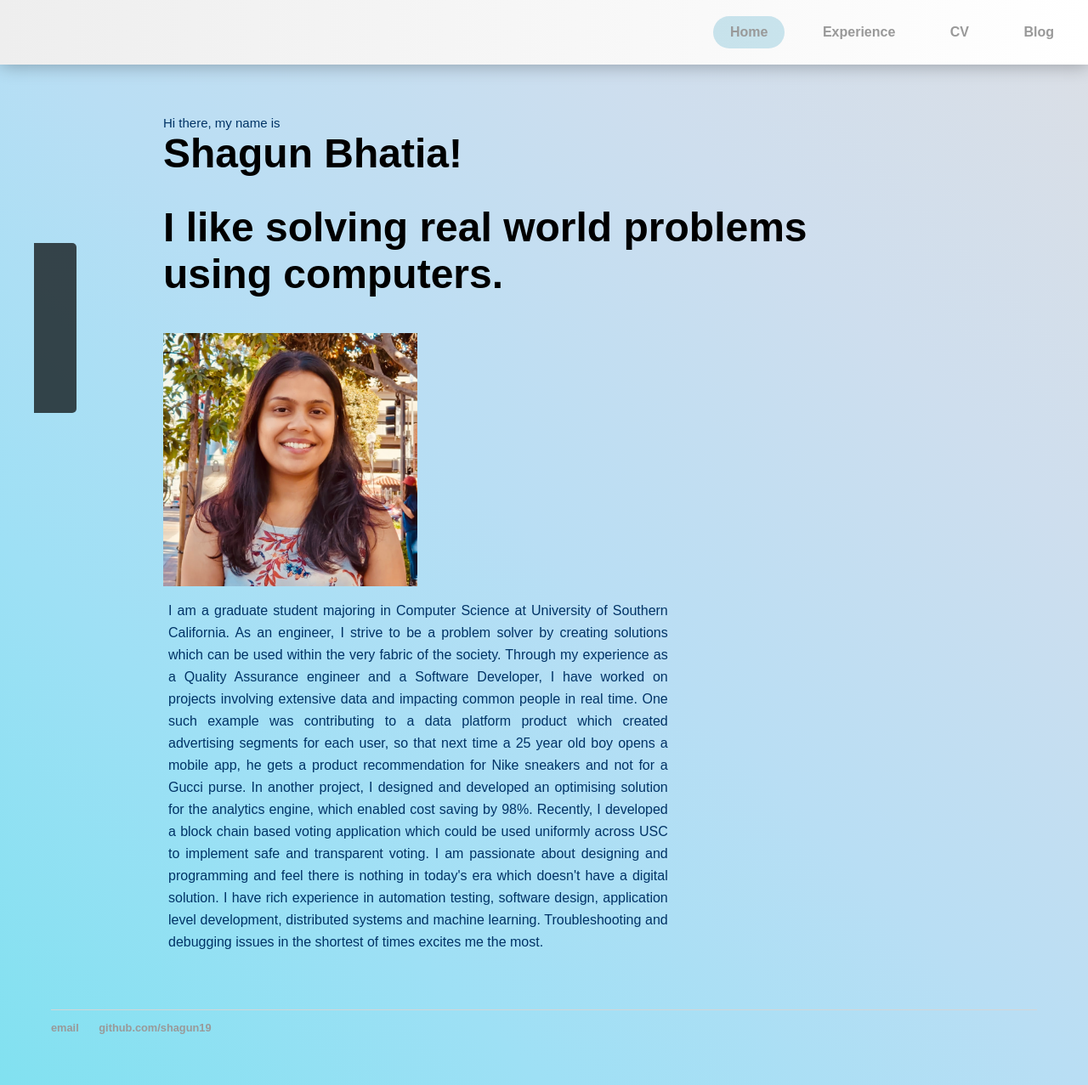
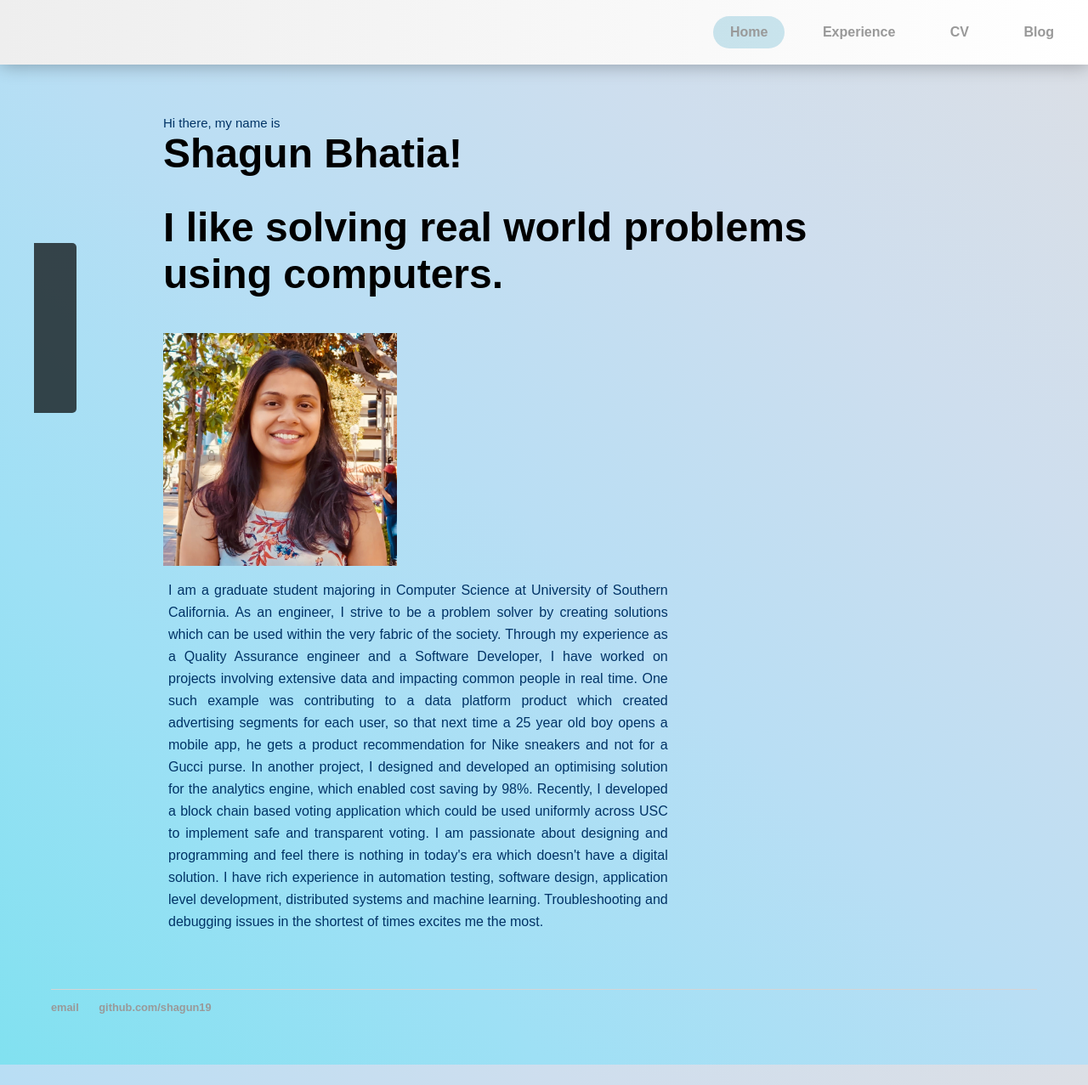
Before and after one commit to shagun19/shagun19.github.io, a Jekyll site: the page index.html, which Jekyll copies as it is, in a window 1280 px wide. Shown: the whole page at 85% size. Built offline with Jekyll 4.4.1, drawn with Linux system fonts in a browser that asks for light colours; some web fonts are replaced.

```diff
--- a/index.html
+++ b/index.html
@@ -28,7 +28,7 @@
     <div class="fx3">
         <a href="#">
             <div class="item col4">
-                <img class="transition img-responsive" src="shagun.jpg">
+                <img class="transition img-responsive" src="shagun.jpg" width="275" height="275">
                 <h4>Hello there!</h4>
                 <p>welcome to my space</p>
             </div></a>
```
